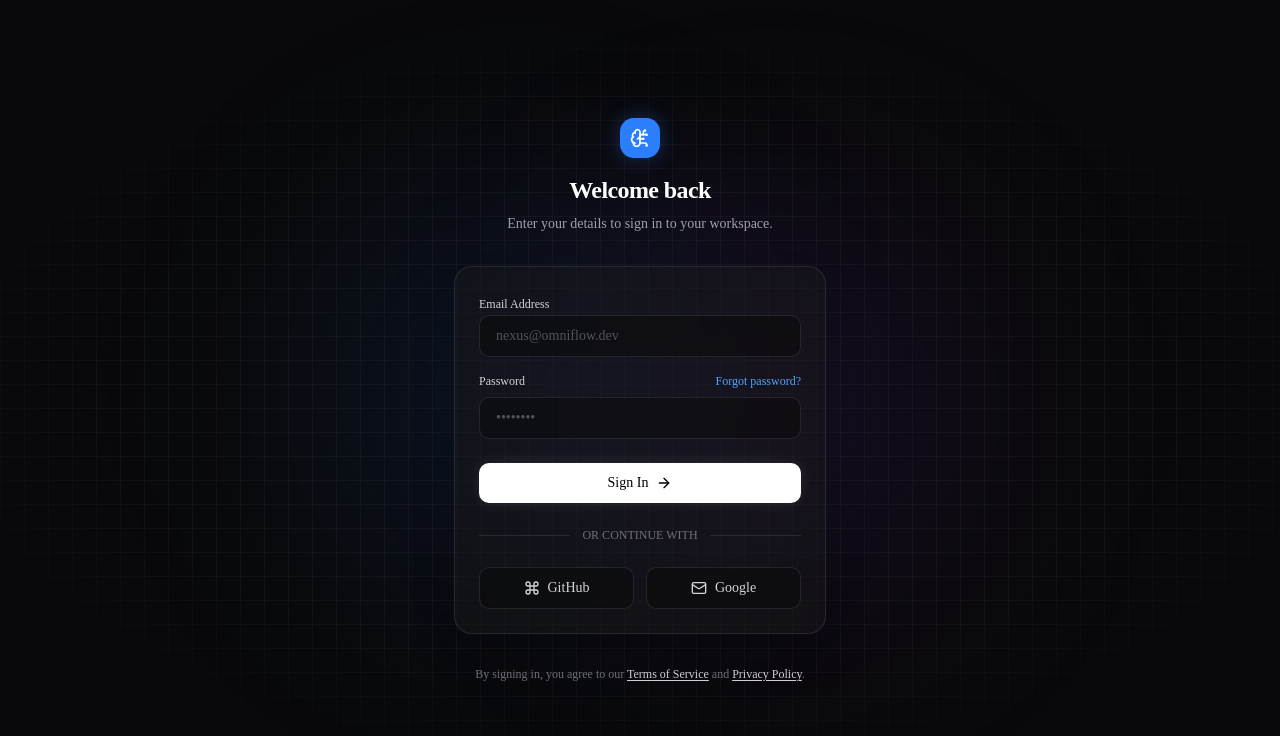
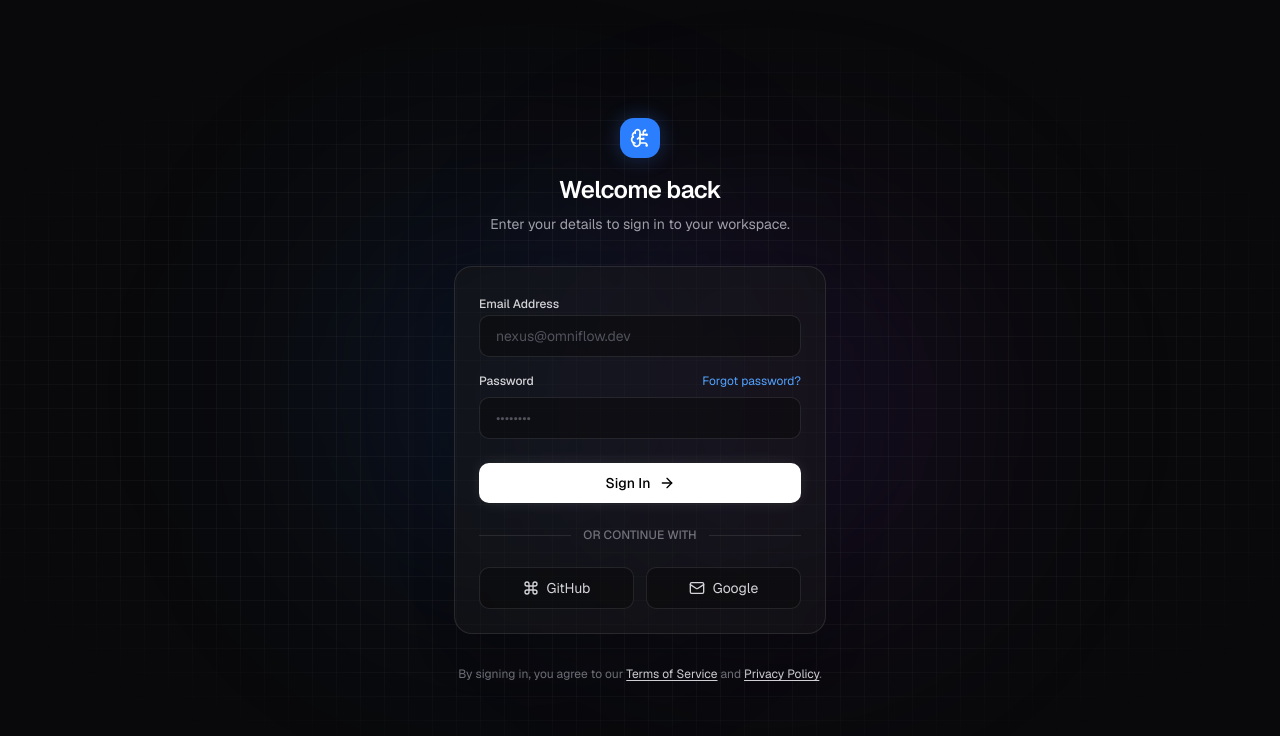
Before and after one commit to vansh82674/omniflow, a Next.js app: page /login in a window 1280 px wide. Shown: the top 736 px of the page. Built offline with nearby package versions, Linux system fonts and the light colour scheme.

Commit message:
chore: enforce strict Geist typography via Tailwind v4 variables

```diff
--- a/src/app/globals.css
+++ b/src/app/globals.css
@@ -9,8 +9,8 @@
 @theme inline {
   --color-background: var(--background);
   --color-foreground: var(--foreground);
-  --font-sans: var(--font-sans);
-  --font-mono: var(--font-geist-mono);
+  --font-sans: var(--font-geist-sans), ui-sans-serif, system-ui, sans-serif;
+  --font-mono: var(--font-geist-mono), ui-monospace, SFMono-Regular, monospace;
   --color-sidebar-ring: var(--sidebar-ring);
   --color-sidebar-border: var(--sidebar-border);
   --color-sidebar-accent-foreground: var(--sidebar-accent-foreground);
```
